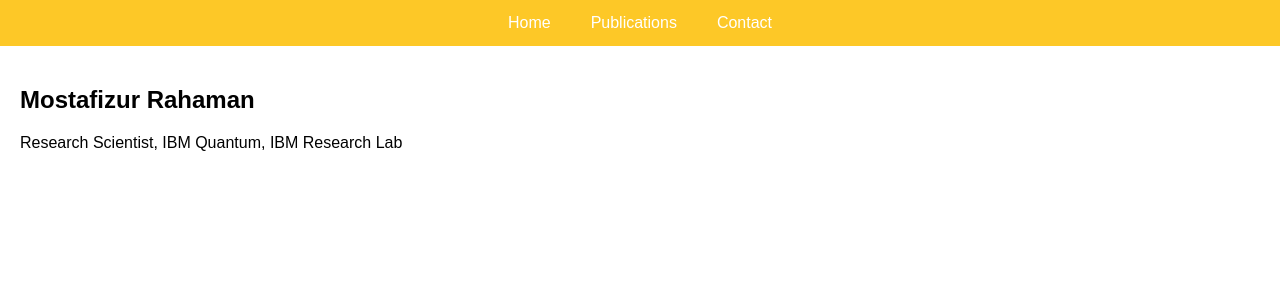
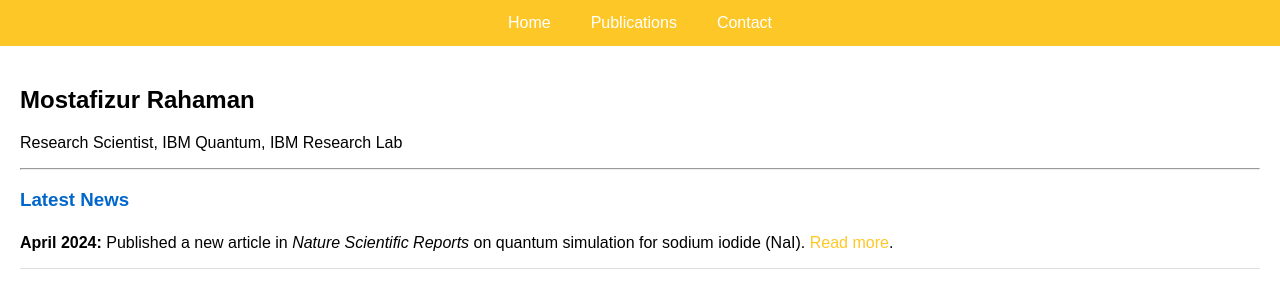
Before and after one commit to rahaman-quantum/rahaman.github.io, a Jekyll site: the page built from README.md, in a window 1280 px wide. Shown: the top 308 px of the page. Built offline with Jekyll 4.4.1, drawn with Linux system fonts in a browser that asks for light colours; our own code applies the rules of GitHub Pages for plain Markdown files.

Commit message:
Update default.html

```diff
--- a/_layouts/default.html
+++ b/_layouts/default.html
@@ -3,7 +3,7 @@
 <head>
   <meta charset="UTF-8">
   <meta name="viewport" content="width=device-width, initial-scale=1.0">
-  <title>Mostafizur Rahaman</title>
+  <title> Mostafizur Rahaman</title>
   <link rel="stylesheet" href="https://cdnjs.cloudflare.com/ajax/libs/font-awesome/6.5.0/css/all.min.css">
   <style>
     body {
@@ -61,11 +61,41 @@
 
   <div class="content">
     <!-- Home Tab -->
-    <div id="home" class="tab active">
-      <h2> Mostafizur Rahaman </h2>
-      <p> Research Scientist, IBM Quantum, IBM Research Lab</p>
-      <link rel="stylesheet" href="{{ '/assets/main.css' | relative_url }}">
-   </div>
+<div id="home" class="tab active">
+  <h2>Mostafizur Rahaman</h2>
+  <p>Research Scientist, IBM Quantum, IBM Research Lab</p>
+  <hr>
+
+  <h3>Latest News</h3>
+  <ul style="list-style-type: none; padding: 0; line-height: 1.8;">
+    <li>
+      <strong>April 2024:</strong> Published a new article in <em>Nature Scientific Reports</em> on quantum simulation for sodium iodide (NaI).
+      <a href="https://www.nature.com/articles/s41598-024-60605-6" target="_blank">Read more</a>.
+    </li>
+    <li>
+  </ul>
+
+  <style>
+    h3 {
+      color: #0066cc;
+    }
+    ul li {
+      border-bottom: 1px solid #ddd;
+      padding-bottom: 10px;
+    }
+    ul li:last-child {
+      border: none;
+    }
+    ul li a {
+      color: #fdc827;
+      text-decoration: none;
+    }
+    ul li a:hover {
+      text-decoration: underline;
+    }
+  </style>
+</div>
+
 
     <!-- Publications Tab -->
     <div id="publications" class="tab">
```
